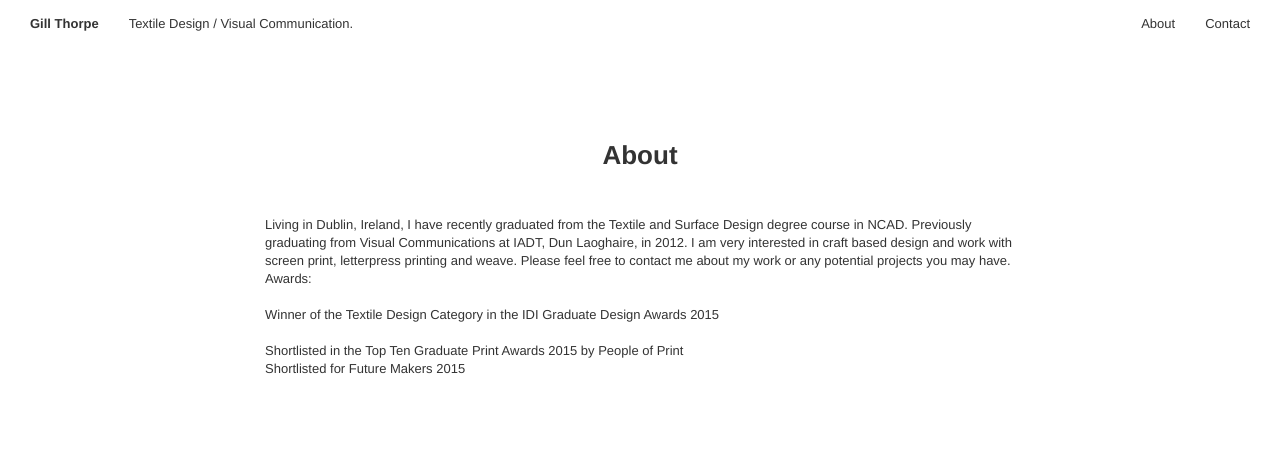
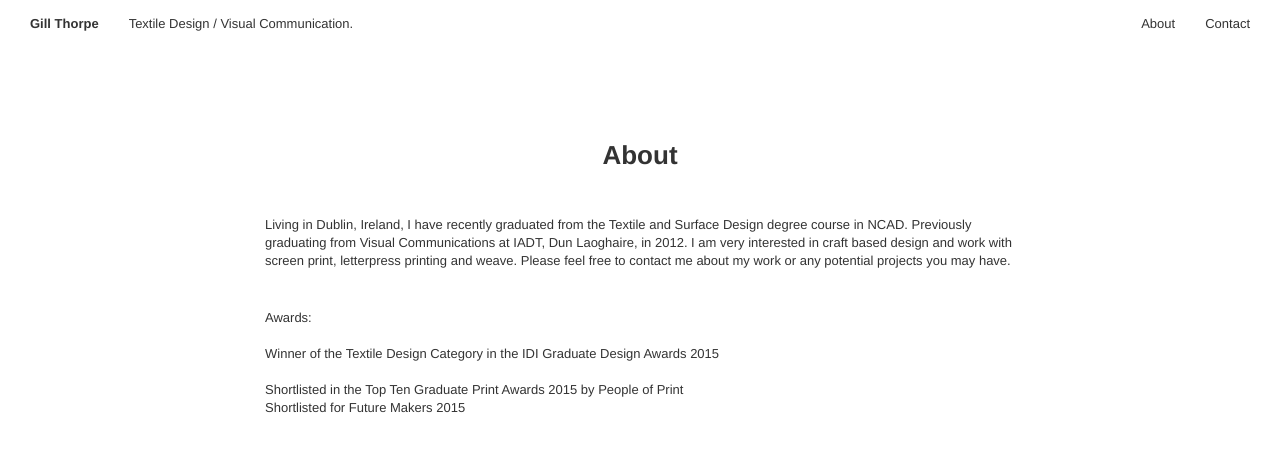
Before and after one commit to gill-thorpe/gill-thorpe.github.io, a Jekyll site: the page built from about.html, in a window 1280 px wide. Shown: the top 452 px of the page. Built offline with Jekyll 4.4.1, drawn with Linux system fonts in a browser that asks for light colours; nearby versions of some CDN libraries.

Commit message:
Update about.html

```diff
--- a/about.html
+++ b/about.html
@@ -5,7 +5,7 @@ permalink: /about/
 ---
 
 
-<p>
+<p style="margin-bottom: 3em;">
 Living in Dublin, Ireland, I have recently graduated from the Textile and Surface Design
 degree course in NCAD. Previously graduating from Visual Communications at IADT,
 Dun Laoghaire, in 2012. I am very interested in craft based design and work with screen
```
